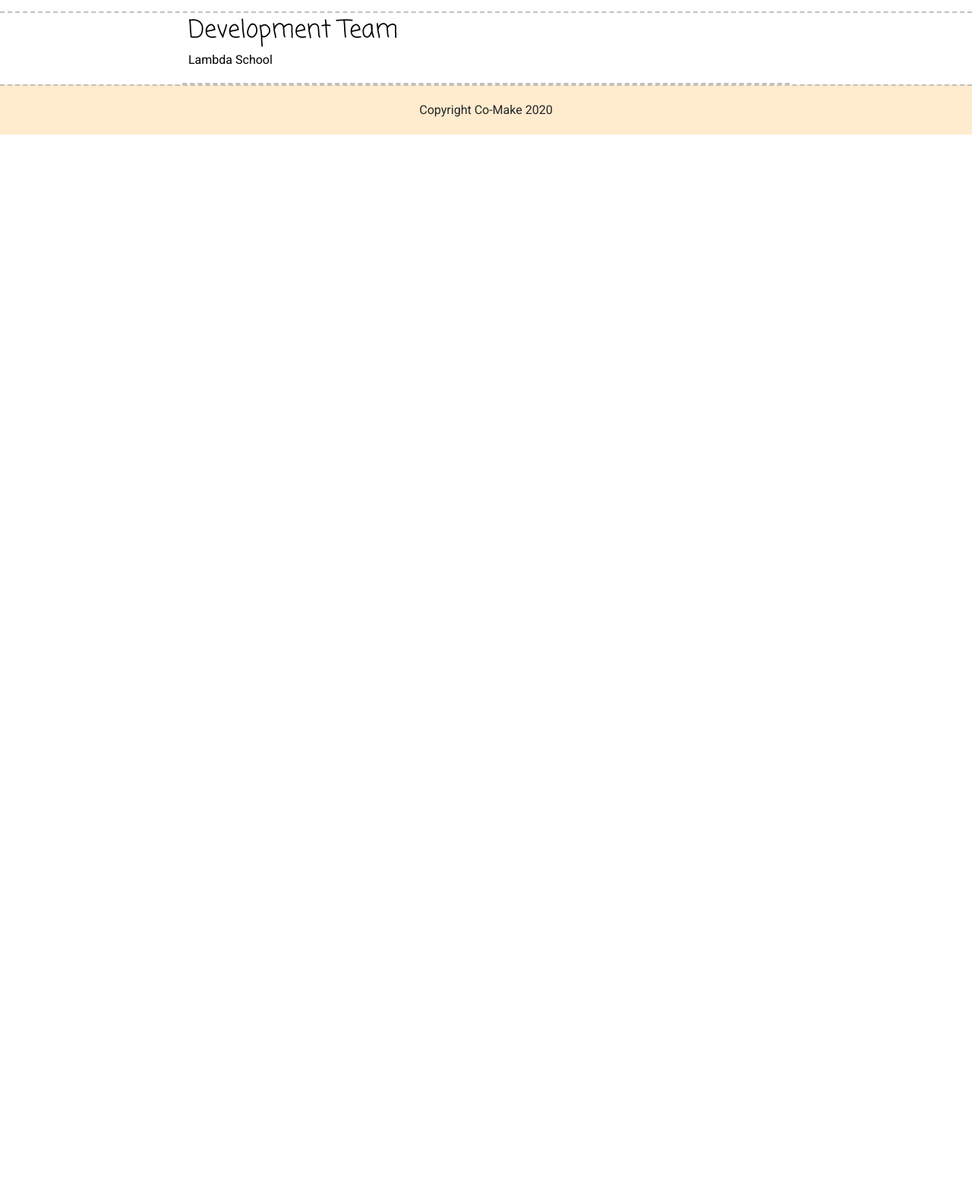
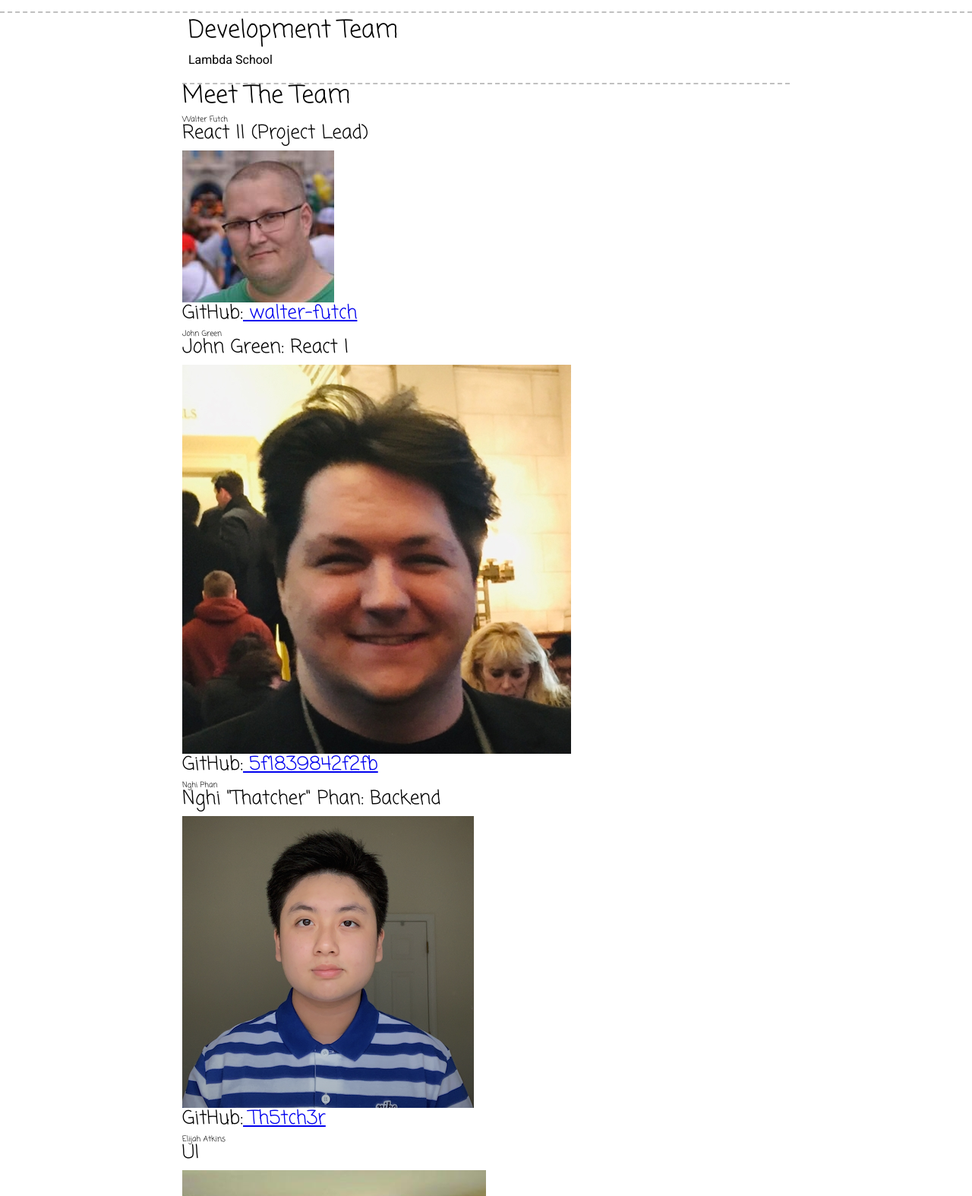
Before and after one commit to elijah-atkins/BW-Marketing-Page, a plain HTML site: page about.html in a window 1280 px wide. Shown: the part 63-1637 px from the top of the page at 76% size. Before the commit the page ends 800 px from the top, so only its background shows below. Drawn offline with Linux system fonts and the light colour scheme.

Commit message:
added about

```diff
--- a/about.html
+++ b/about.html
@@ -36,6 +36,42 @@
         </div>
         <!--end intro-->
       </header>
+      <div class= "about">
+        <h2>Meet The Team</h2>
+
+        <div class= "photo">
+            <div>
+                <h3>Walter Futch</h3>
+                <h4>React II (Project Lead)</h4>
+                <img src="img/WF.jpg">
+                <h4>GitHub:<a href= "https://github.com/walter-futch"> walter-futch</a></h4>
+            </div>
+            <div>
+                <h3>John Green</h3>
+                <h4>John Green: React I</h4>
+                <img src="img/JG.jpg">
+                <h4>GitHub:<a href= "https://github.com/5f1839842f2fb"> 5f1839842f2fb</a></h4>
+            </div>
+            <div>
+                <h3>Nghi Phan</h3>
+                <h4>Nghi "Thatcher" Phan: Backend</h4>
+                <img src="img/NP.png">
+                <h4>GitHub:<a href= "https://github.com/Th5tch3r"> Th5tch3r</a></h4>
+            </div>
+            <div>
+                <h3>Elijah Atkins</h3>
+                <h4>UI</h4>
+                <img src="img/EA.jpg">
+                <h4>GitHub:<a href= "https://github.com/elijah-atkins"> elijah-atkins</a></h4>
+            </div>
+            <img class= "ab-logo" src= "imgs/logo.png">
+            <div>
+                <h3>Jordan Oliver</h3>
+                <h4>UI</h4>
+                <img src="img/JO.jpg">
+                <h4>GitHub:<a href= "https://github.com/JOliver23"> JOliver23</a></h4>
+            </div>
+        </div>
     </div>
     <!--end container home-->
     <footer class="footer">
```
Also changed, not shown: img/EA.jpg (added), img/JG.jpg (added), img/JO.jpg (added), img/NP.png (added), img/WF.jpg (added), less/aboutus.less (added).
